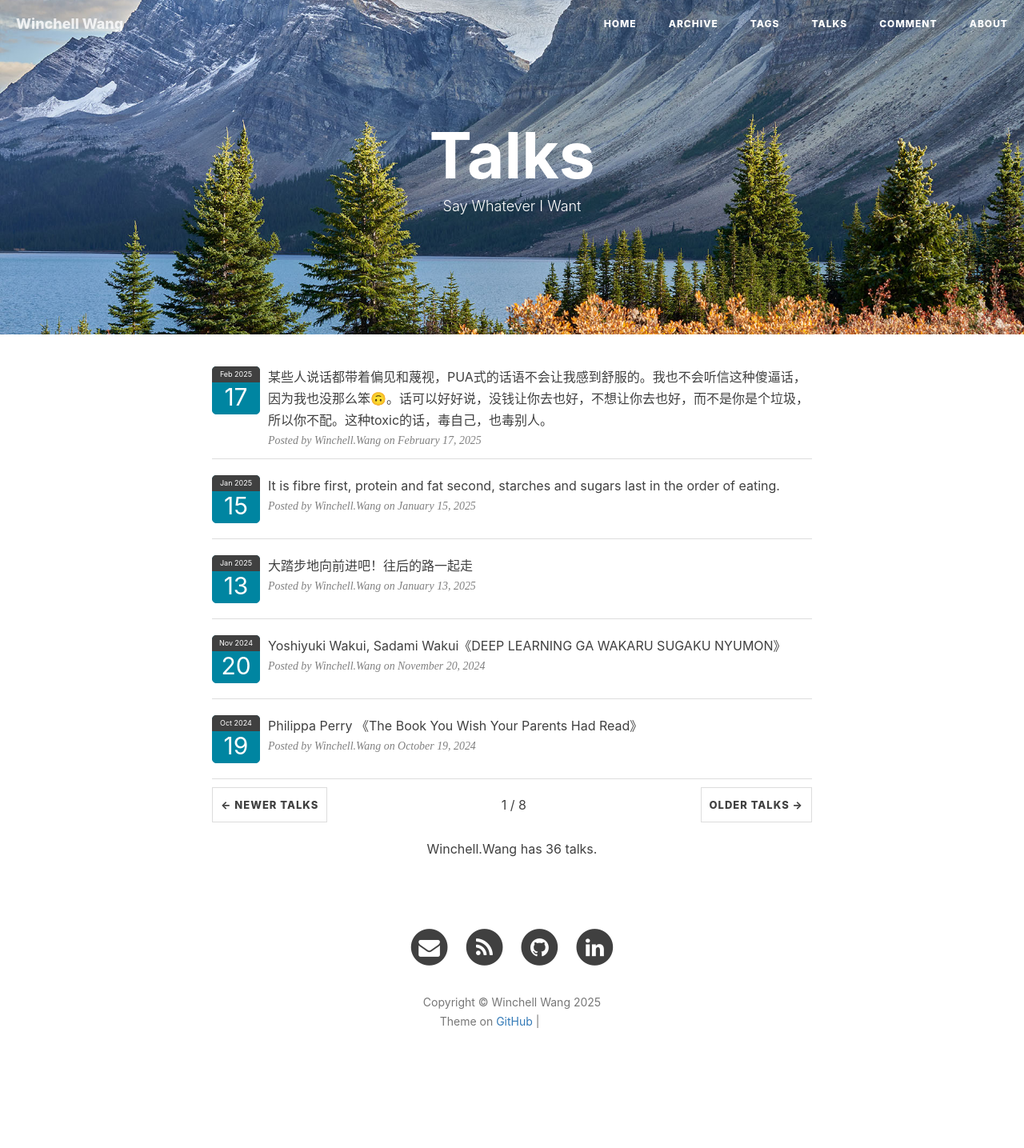
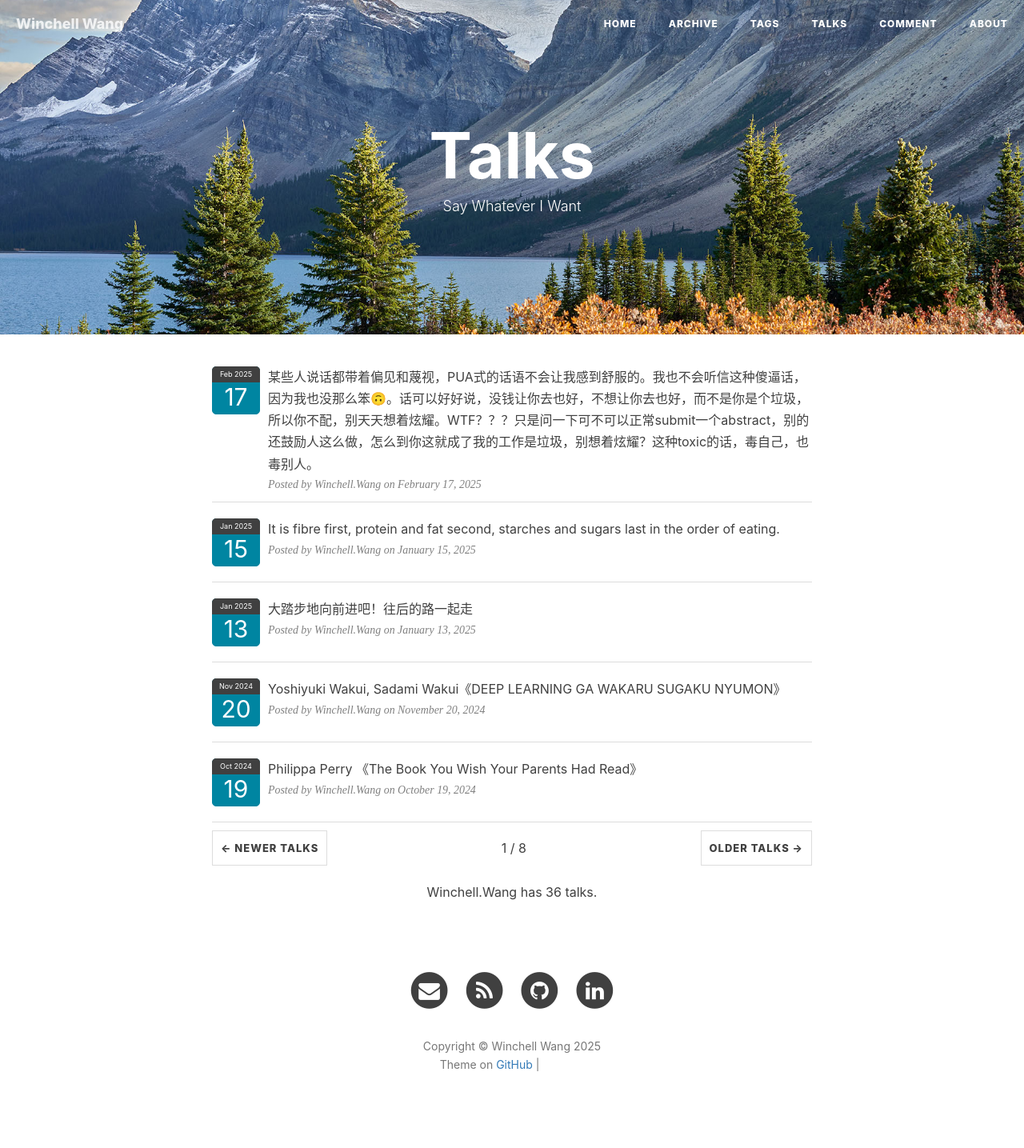
Before and after one commit to WinchellWang/winchellwang.github.io, a Jekyll site: the page built from 3talk.html, in a window 1280 px wide. Shown: the whole page at 80% size. Built offline with Jekyll 4.4.1, drawn with Linux system fonts in a browser that asks for light colours; nearby versions of some CDN libraries; comment, search, counter and statistics services are not loaded; before the commit the page ends 1381 px from its top, so only the background shows below that; grey boxes are pictures that could not be loaded.

Commit message:
New Talk

```diff
--- a/_data/talks.yml
+++ b/_data/talks.yml
@@ -2,7 +2,7 @@
 # - mytalk: ""
 #   talkdate: "2023-05"
 
-- mytalk: "某些人说话都带着偏见和蔑视，PUA式的话语不会让我感到舒服的。我也不会听信这种傻逼话，因为我也没那么笨🙃。话可以好好说，没钱让你去也好，不想让你去也好，而不是你是个垃圾，所以你不配。这种toxic的话，毒自己，也毒别人。"
+- mytalk: "某些人说话都带着偏见和蔑视，PUA式的话语不会让我感到舒服的。我也不会听信这种傻逼话，因为我也没那么笨🙃。话可以好好说，没钱让你去也好，不想让你去也好，而不是你是个垃圾，所以你不配，别天天想着炫耀。WTF？？？只是问一下可不可以正常submit一个abstract，别的还鼓励人这么做，怎么到你这就成了我的工作是垃圾，别想着炫耀？这种toxic的话，毒自己，也毒别人。"
   talkdate: "2025-02-17"
 
 - mytalk: "It is fibre first, protein and fat second, starches and sugars last in the order of eating."
```
